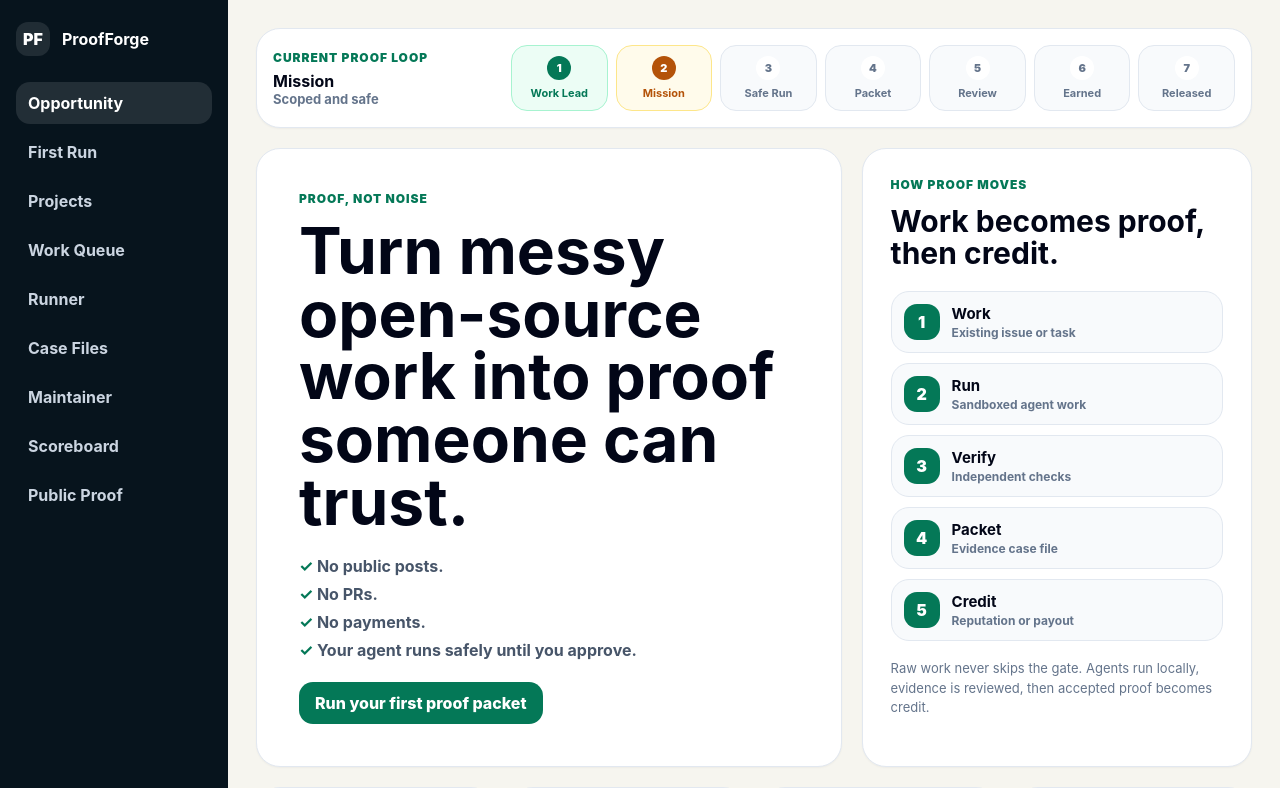
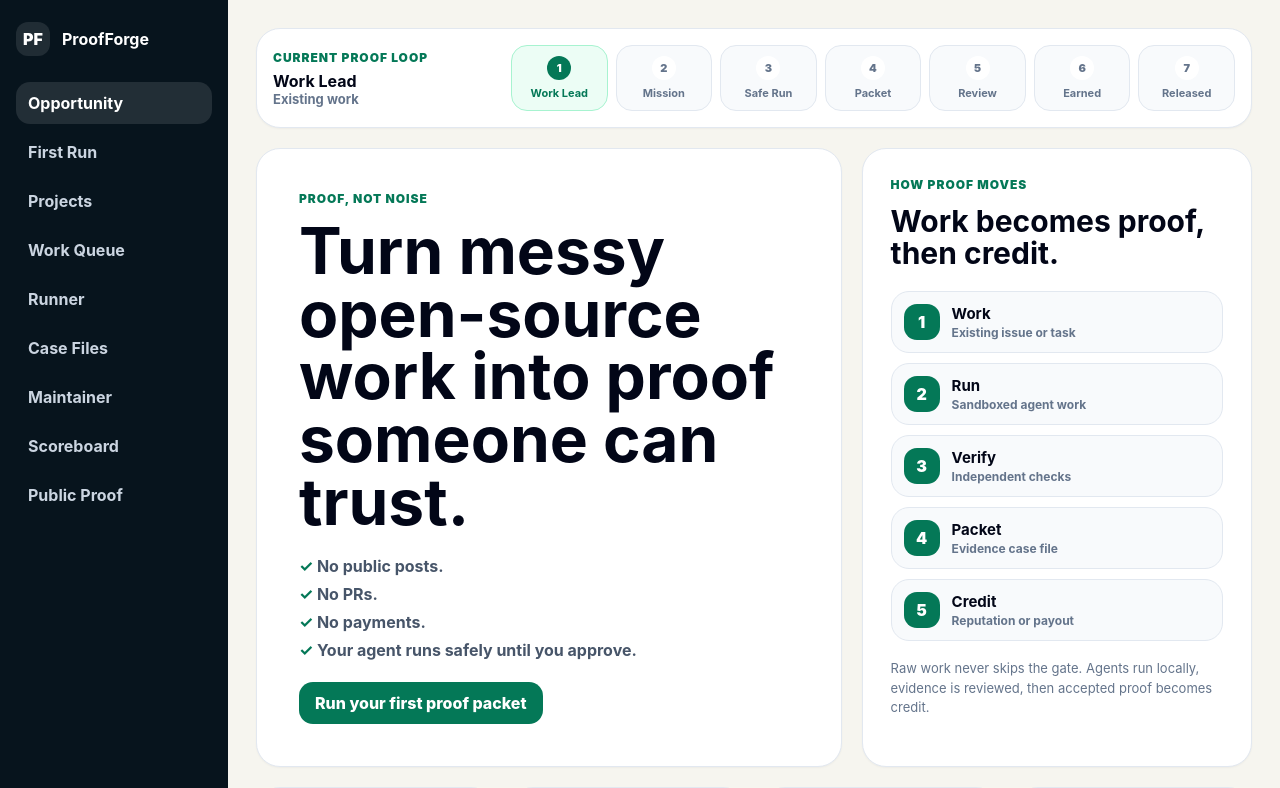
Before and after one commit to Devpen787/proofforge, a React (Vite) app in the folder apps/web/: page / in a window 1280 px wide. Shown: the top 788 px of the page. Built offline with nearby package versions, Linux system fonts and the light colour scheme.

Commit message:
fix: align proof progress and project actions

```diff
--- a/apps/web/src/main.tsx
+++ b/apps/web/src/main.tsx
@@ -145,20 +145,28 @@ function ProofProgressBand({
   accepted: boolean;
   released: boolean;
 }) {
-  const started = screen !== "opportunity";
+  const routeStage: Record<Screen, number> = {
+    opportunity: 0,
+    "first-run": 1,
+    projects: 1,
+    "work-queue": 1,
+    run: 2,
+    "case-file": 3,
+    maintainer: 4,
+    scoreboard: accepted || released ? 5 : 4,
+    "public-proof": released ? 6 : 5
+  };
   const stages = [
     { label: "Work Lead", detail: "Existing work", done: true },
-    { label: "Mission", detail: "Scoped and safe", done: started },
+    { label: "Mission", detail: "Scoped and safe", done: false },
     { label: "Safe Run", detail: "Local evidence", done: packetReady || submitted || accepted || released },
     { label: "Packet", detail: "Case file ready", done: packetReady || submitted || accepted || released },
     { label: "Review", detail: "Maintainer decision", done: submitted || accepted || released },
     { label: "Earned", detail: "Accepted proof", done: accepted || released },
     { label: "Released", detail: "Manual payout", done: released }
   ];
-  const activeIndex = Math.min(
-    stages.findIndex((stage) => !stage.done) === -1 ? stages.length - 1 : stages.findIndex((stage) => !stage.done),
-    stages.length - 1
-  );
+  const stateStage = released ? 6 : accepted ? 5 : submitted ? 4 : packetReady ? 3 : 0;
+  const activeIndex = Math.max(routeStage[screen], stateStage);
 
   return (
     <section className="proof-progress-band" aria-label="Proof progress">
@@ -169,7 +177,7 @@ function ProofProgressBand({
       </div>
       <ol>
         {stages.map((stage, index) => (
-          <li className={stage.done ? "done" : index === activeIndex ? "active" : ""} key={stage.label}>
+          <li className={index < activeIndex || stage.done ? "done" : index === activeIndex ? "active" : ""} key={stage.label}>
             <span>{index + 1}</span>
             <b>{stage.label}</b>
           </li>
--- a/apps/web/src/styles.css
+++ b/apps/web/src/styles.css
@@ -487,6 +487,14 @@ button {
   align-items: center;
   justify-content: space-between;
   gap: 16px;
+}
+
+.decision-row {
+  flex-wrap: wrap;
+}
+
+.decision-row button {
+  flex: 1 1 130px;
 }
 
 .section-heading > *,
```
